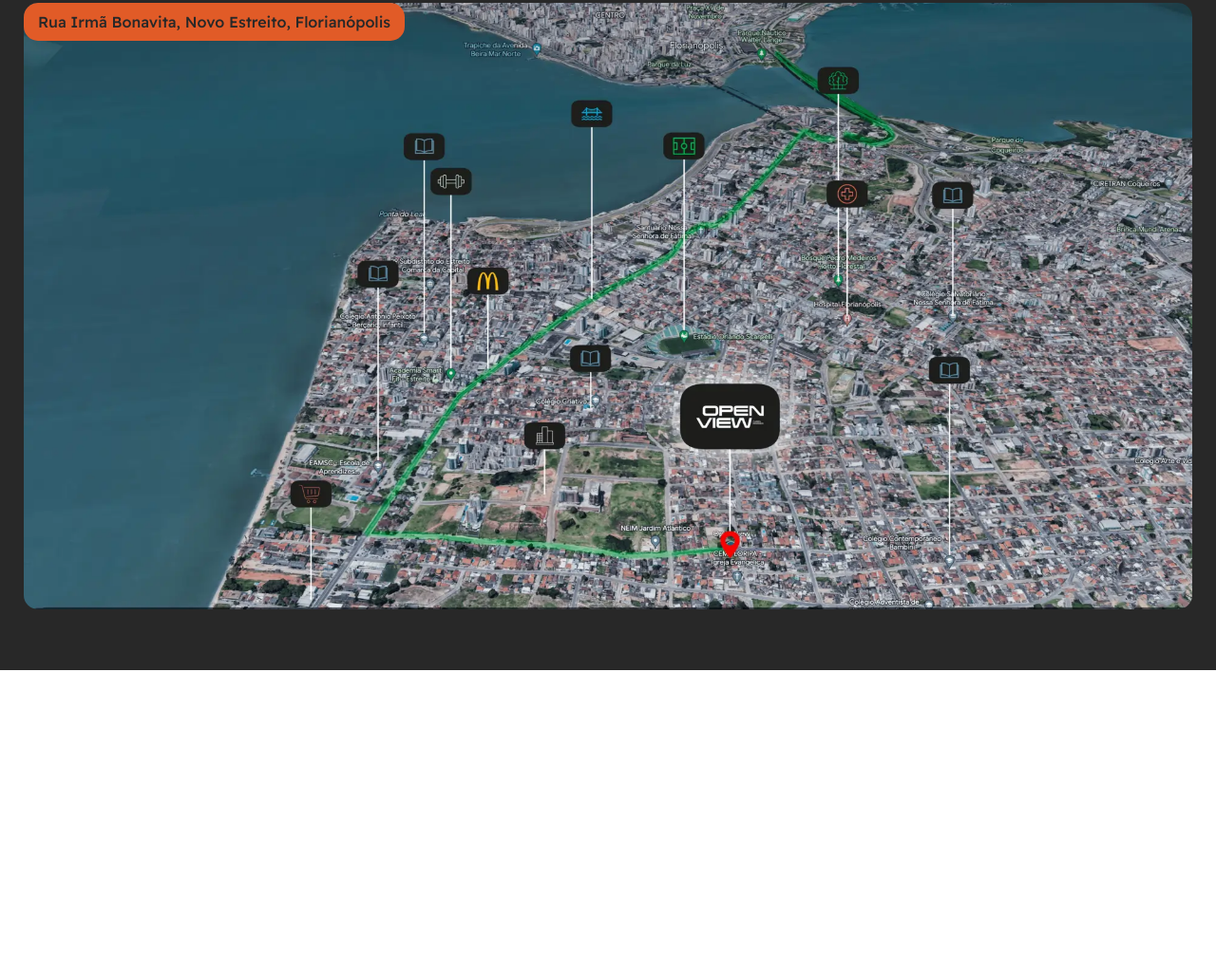
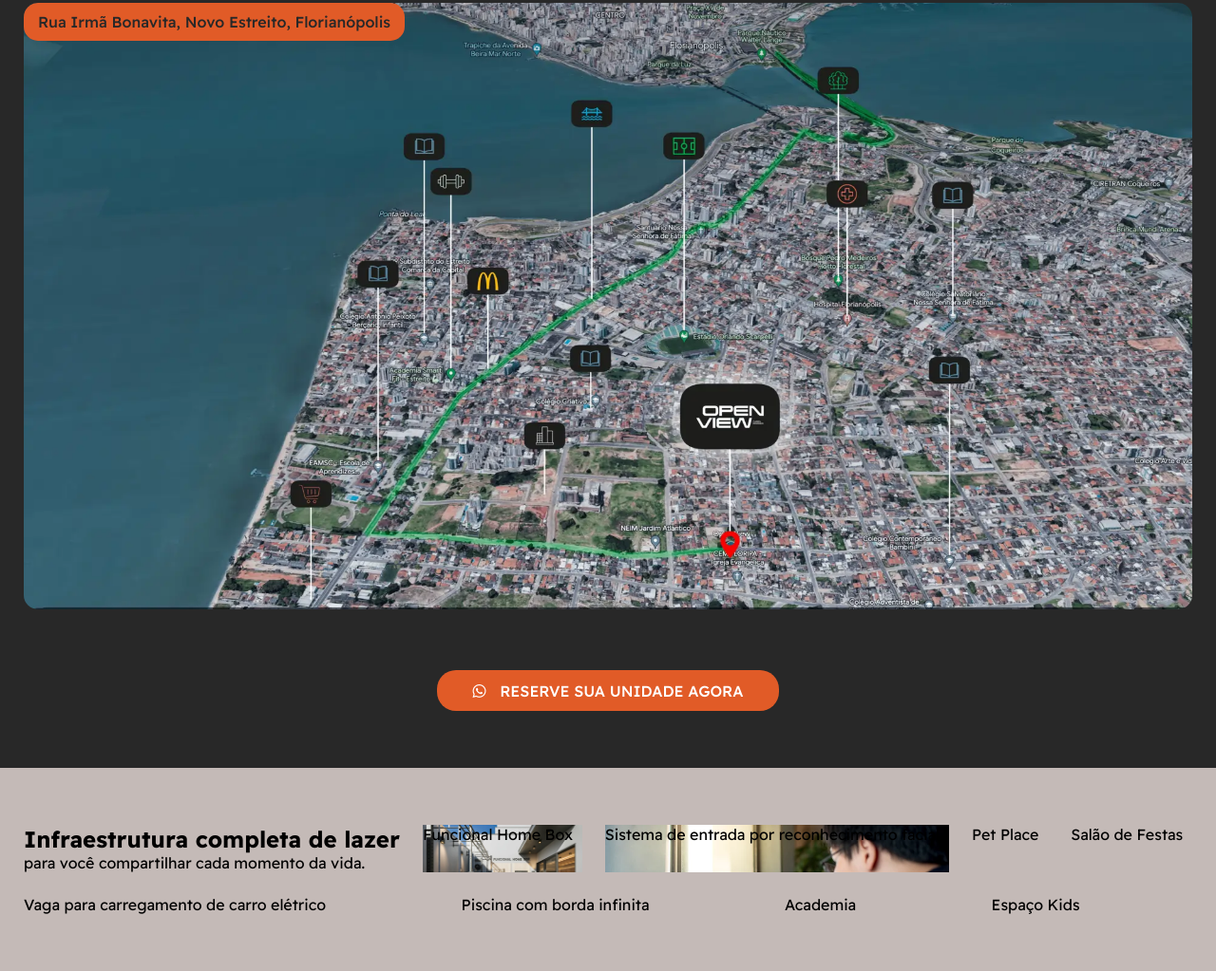
Before and after one commit to ana-nogueira/kzueImoveis, a plain HTML site: page index.html in a window 1280 px wide. Shown: the part 2282-3305 px from the top of the page at 95% size. Before the commit the page ends 2988 px from the top, so only its background shows below. Drawn offline with Linux system fonts and the light colour scheme.

Commit message:
Inicio da infraestrututra do condominio

```diff
--- /dev/null
+++ b/css/condo.css
@@ -0,0 +1,14 @@
+.condo-content-bg {
+  background-color: #c4bab7;
+}
+.condo-content-info {
+  padding: 60px 0;
+  display: flex;
+  flex-wrap: wrap;
+  gap: 24px 24px;
+}
+
+.condo-content-img {
+  flex-grow: 1;
+  background-size: cover;
+}
--- a/index.html
+++ b/index.html
@@ -121,11 +121,65 @@
           </div>
 
         </div>
-
         <div class="map">
           <span class="map-adress">Rua Irmã Bonavita, Novo Estreito, Florianópolis</span>
           <img src="./assets/img/map.jpg" alt="" style="width:100%; border-radius: 15px;">
         </div>
+        <div class="btn-wrapper">
+          <button class="btn orange">
+            <a href="https://api.whatsapp.com/send?phone=5548984133338&text=Ol%C3%A1,%20estou%20visitando%20o%20site,%20gostaria%20de%20saber%20mais%20informa%C3%A7%C3%B5es" target="_blank" style="font-size: 1rem;">
+              <i class="fa-brands fa-whatsapp" style="color: #ffffff; margin-right: 10px"></i>
+              RESERVE SUA UNIDADE AGORA
+            </a>
+          </button>
+        </div>
+      </div>
+    </div>
+  </section>
+
+  <section class='condo-content-bg'>
+    <div class="condo-content container">
+      <div class="condo-content-info">
+        <div class="condo-content-title">
+          <h1>Infraestrutura completa de lazer</h1>
+          <p>para você compartilhar cada momento da vida.</p>
+        </div>
+        <div class="condo-content-img" style="background-image: url(./assets/img/homebox.jpg);">
+          <span>Funcional Home Box
+          </span>
+        </div>
+        <div class="condo-content-img" style="background-image: url(./assets/img/reconhecimento.jpg);">
+          <span>Sistema de entrada por reconhecimento facial
+          </span>
+        </div>
+        <div class="condo-content-img">
+          <span>Pet Place
+          </span>
+        </div>
+        <div class="condo-content-img">
+          <span>Salão de Festas
+          </span>
+        </div>
+        <div class="condo-content-img">
+          <span>Vaga para carregamento de carro elétrico
+          </span>
+        </div>
+        <div class="condo-content-img">
+          <span>Piscina com borda infinita
+
+          </span>
+        </div>
+        <div class="condo-content-img">
+          <span>Academia
+
+          </span>
+        </div>
+        <div class="condo-content-img">
+          <span>Espaço Kids
+
+          </span>
+        </div>
+
       </div>
     </div>
   </section>
--- a/style.css
+++ b/style.css
@@ -1,3 +1,4 @@
 @import "./css/global.css";
 @import "./css/header.css";
 @import "./css/location.css";
+@import "./css/condo.css";
```
Also changed, not shown: assets/img/academia.jpg (added), assets/img/carregamento.jpg (added), assets/img/homebox.jpg (added), assets/img/kids.jpg (added), assets/img/petplace.jpg (added), assets/img/piscina.jpg (added), assets/img/reconhecimento.jpg (added), assets/img/salaofestas.jpg (added).
